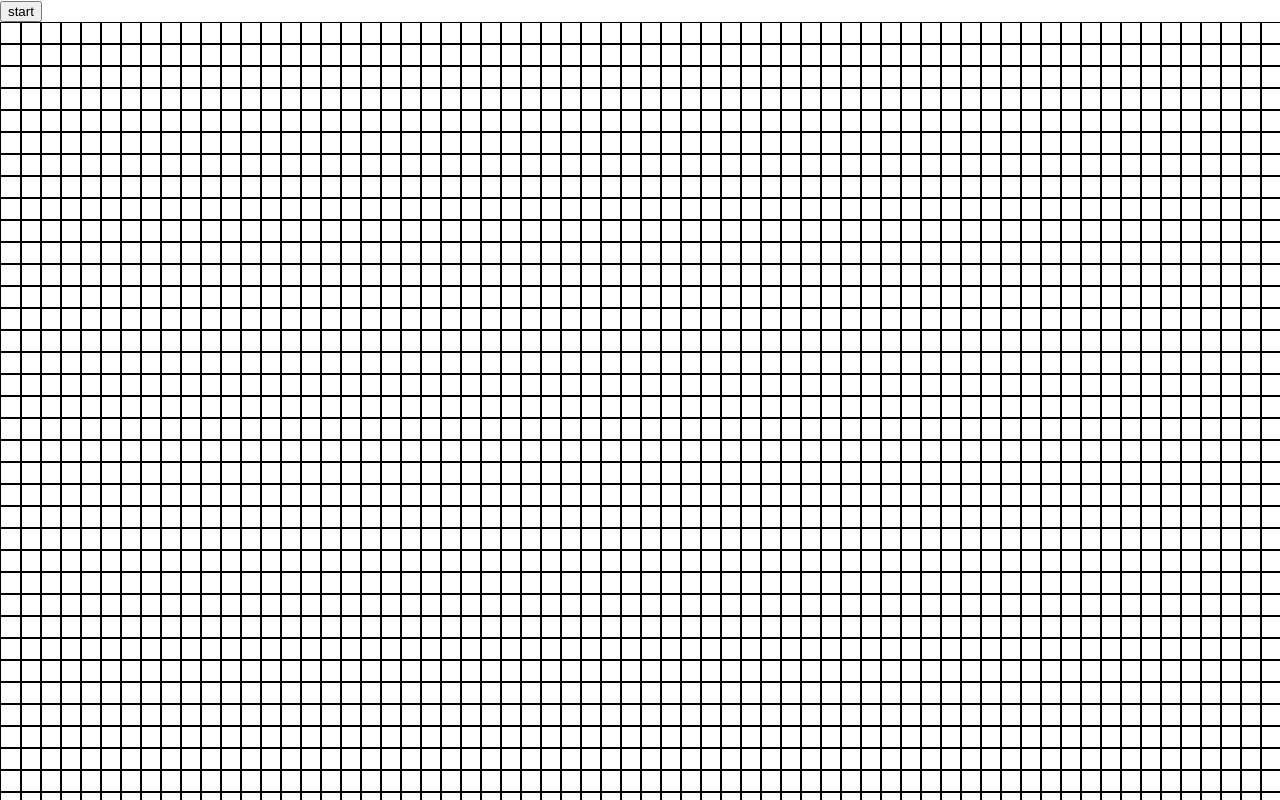
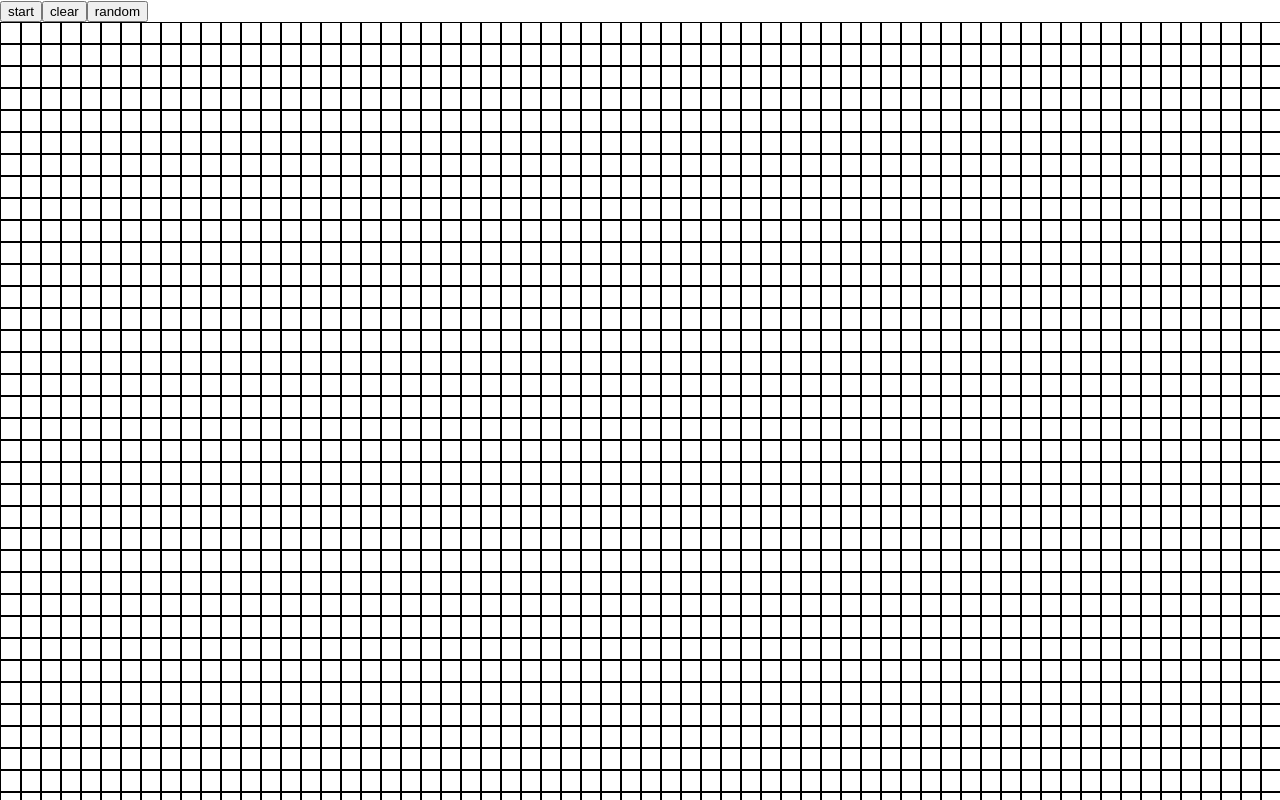
Before and after one commit to prnvbn/conway-game-of-life, a React (Create React App) app: page / in a window 1280 px wide. Shown: the top 800 px of the page. Built offline with nearby package versions, Linux system fonts and the light colour scheme.

Commit message:
ADD random and clear buttons

```diff
--- a/src/App.tsx
+++ b/src/App.tsx
@@ -19,46 +19,12 @@ const neighbourOperations = [
 
 function App() {
   const [running, setRunning] = useState(false);
-  const [grid, setGrid] = useState(() => {
-    const grid = [];
-
-    for (let i = 0; i < numRows; i++) {
-      grid.push(new Array(numCols).fill(0));
-    }
-
-    return grid
-  })
-
-
-  function updateCell(i: number, j: number): React.MouseEventHandler<HTMLDivElement> | undefined {
-    return () => {
-      const newGrid = produce(grid, gridCopy => {
-        gridCopy[i][j] = !grid[i][j];
-        return gridCopy;
-      });
-      setGrid(newGrid);
-    };
-  }
-
-  function mapGrid(): React.ReactNode {
-    return grid.map((rows, i) => rows.map((col, j) => {
-      return <div
-        key={`${i}-${j}`}
-        style={{
-          width: 20,
-          height: 20,
-          backgroundColor: grid[i][j] ? '#6ee7b7' : undefined,
-          border: 'solid 1px black'
-        }}
-        onClick={updateCell(i, j)} />;
-    }
-    ));
-  }
-
+  const [grid, setGrid] = useState(generateEmptyGrid())
 
   const runningRef = useRef(running);
   runningRef.current = running;
 
+  const timeStep = 10;
   const runSimulation = useCallback(
     () => {
 
@@ -87,7 +53,6 @@ function App() {
               // RULES
               // Any live cell with two or three live neighbours lives on to the next generation.
 
-
               // CELL DEATH
               // Any live cell with fewer than two live neighbours dies, as if by underpopulation.
               // Any live cell with more than three live neighbours dies, as if by overpopulation.
@@ -100,15 +65,11 @@ function App() {
               else if (g[i][j] === 0 && numNeighbours === 3) {
                 gridCopy[i][j] = 1;
               }
-
             }
           }
-
-          // return gridCopy;
         });
       })
-
-      setTimeout(runSimulation, 1_000);
+      setTimeout(runSimulation, timeStep);
     }, []
   )
 
@@ -126,6 +87,14 @@ function App() {
         {running ? 'stop' : 'start'}
       </button>
 
+      <button onClick={() => setGrid(generateEmptyGrid())}>
+        clear
+      </button>
+
+      <button onClick={() => setGrid(generateRandomGrid())}>
+        random
+      </button>
+
       <div
         style={{
           display: 'grid',
@@ -138,7 +107,52 @@ function App() {
     </>
   );
 
+  function generateEmptyGrid() {
+    const emptyGrid = [];
+    for (let i = 0; i < numRows; i++) {
+      emptyGrid.push(
+        new Array(numCols).fill(0)
+      );
+    }
 
+    return emptyGrid;
+  }
+
+  function generateRandomGrid() {
+    const emptyGrid = [];
+    for (let i = 0; i < numRows; i++) {
+      emptyGrid.push(
+        Array.from(Array(numCols), () => Math.random() > 0.8 ? 1 : 0)
+      );
+    }
+
+    return emptyGrid;
+  }
+
+  function updateCell(i: number, j: number): React.MouseEventHandler<HTMLDivElement> | undefined {
+    return () => {
+      const newGrid = produce(grid, gridCopy => {
+        gridCopy[i][j] = !grid[i][j];
+        return gridCopy;
+      });
+      setGrid(newGrid);
+    };
+  }
+
+  function mapGrid(): React.ReactNode {
+    return grid.map((rows, i) => rows.map((col, j) => {
+      return <div
+        key={`${i}-${j}`}
+        style={{
+          width: 20,
+          height: 20,
+          backgroundColor: grid[i][j] ? '#6ee7b7' : undefined,
+          border: 'solid 1px black'
+        }}
+        onClick={updateCell(i, j)} />;
+    }
+    ));
+  }
 
 
 }
```
